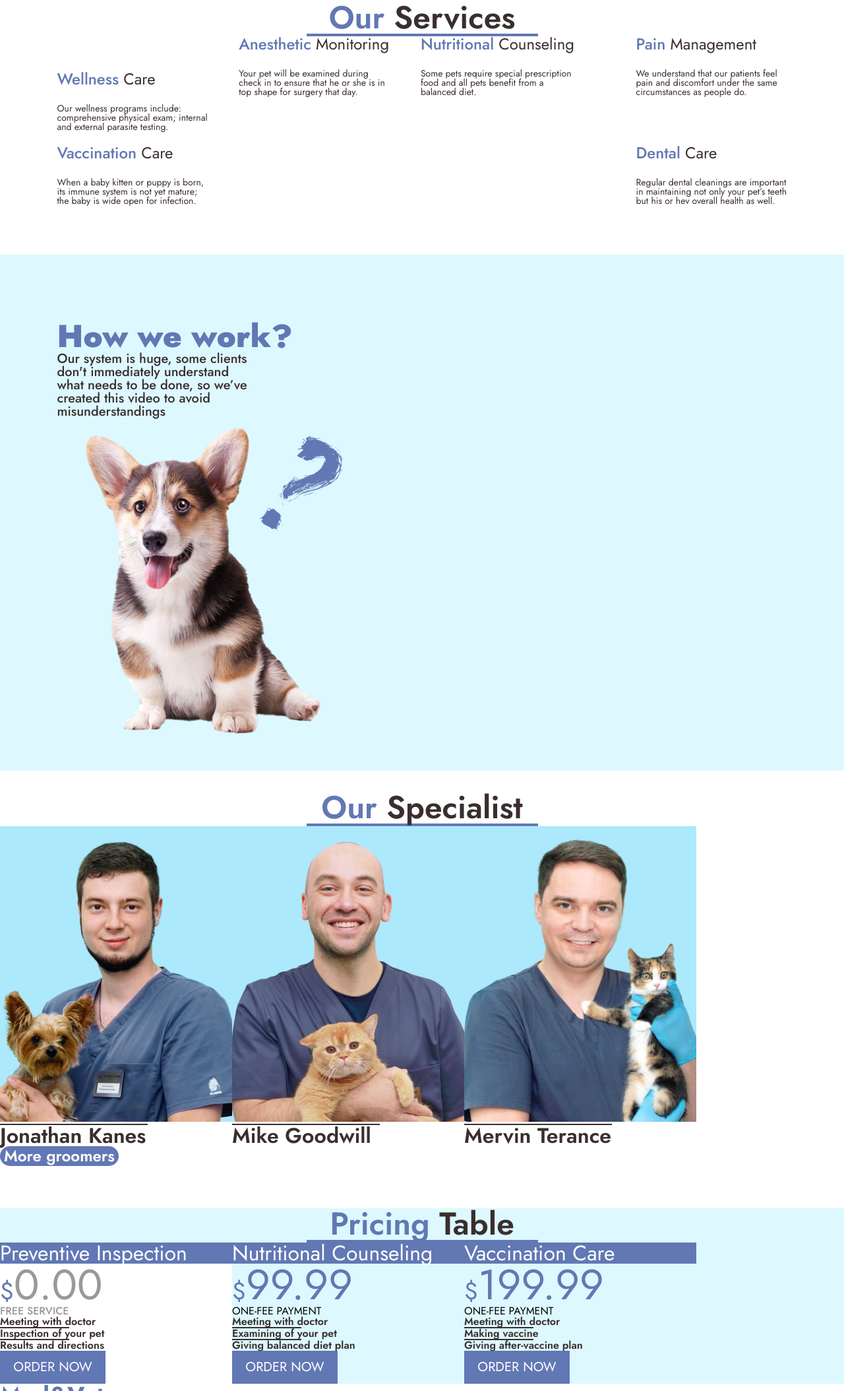
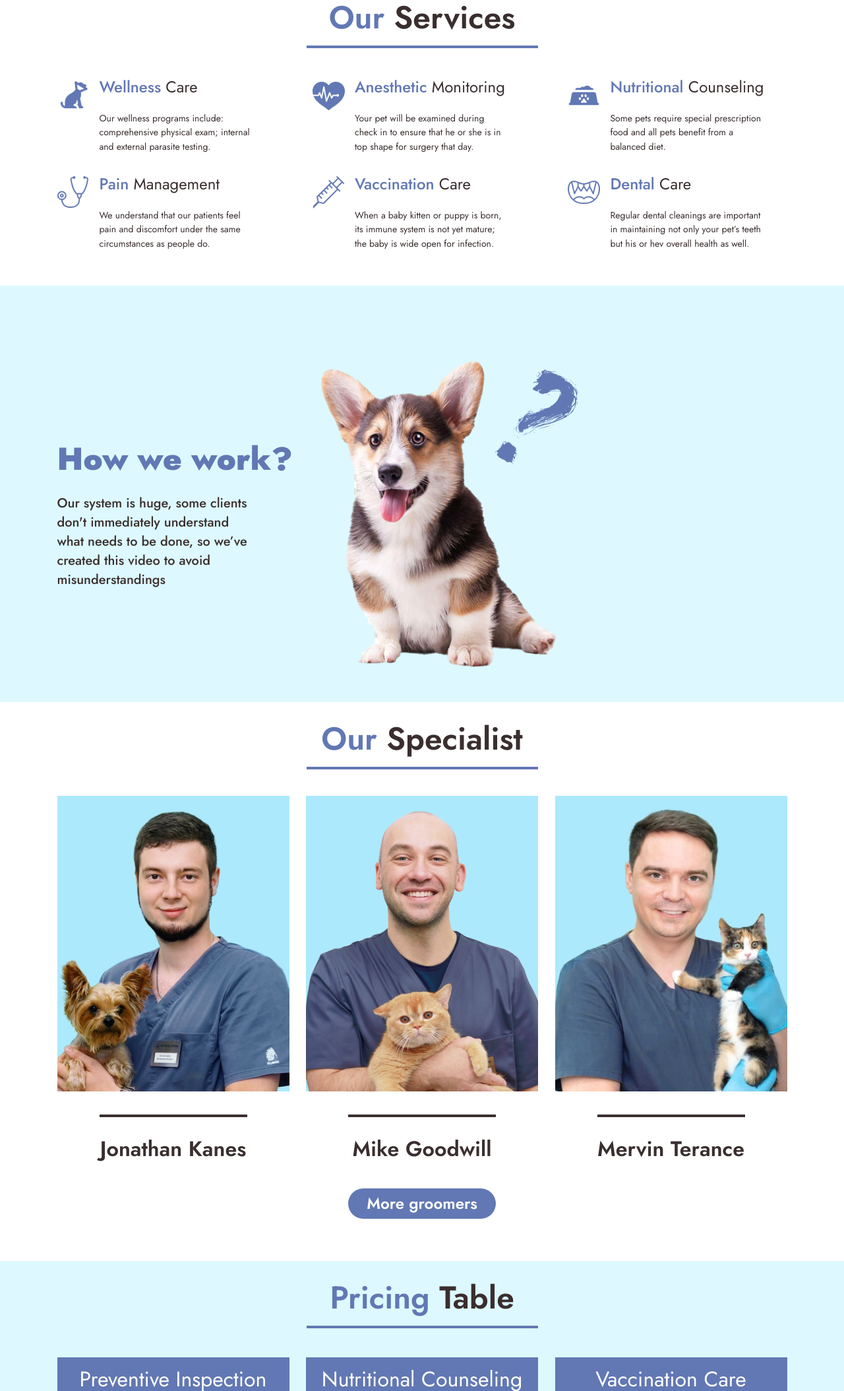
Before and after one commit to MychailoM/Med-pat, a plain HTML site: page index.html in a window 1280 px wide. Shown: the part 692-2800 px from the top of the page at 66% size. Drawn offline with nearby package versions, Linux system fonts and the light colour scheme.

Commit message:
почав роботу з флекс боксами

```diff
--- a/index.html
+++ b/index.html
@@ -1,16 +1,21 @@
 <!DOCTYPE html>
 <html lang="en">
+
 <head>
     <meta charset="UTF-8">
     <meta name="viewport" content="width=device-width, initial-scale=1.0">
     <title>Med&Vet</title>
     <link rel="preconnect" href="https://fonts.googleapis.com">
     <link rel="preconnect" href="https://fonts.gstatic.com" crossorigin>
-    <link href="https://fonts.googleapis.com/css2?family=Jost:wght@300;400;500;600;700;900&display=swap" rel="stylesheet">
+    <link href="https://fonts.googleapis.com/css2?family=Jost:wght@300;400;500;600;700;900&display=swap"
+        rel="stylesheet">
     <link rel="stylesheet" href="reset.css">
-    <link rel="stylesheet" href="https://cdnjs.cloudflare.com/ajax/libs/normalize/8.0.1/normalize.min.css" integrity="sha512-NhSC1YmyruXifcj/KFRWoC561YpHpc5Jtzgvbuzx5VozKpWvQ+4nXhPdFgmx8xqexRcpAglTj9sIBWINXa8x5w==" crossorigin="anonymous" referrerpolicy="no-referrer" />
+    <link rel="stylesheet" href="https://cdnjs.cloudflare.com/ajax/libs/normalize/8.0.1/normalize.min.css"
+        integrity="sha512-NhSC1YmyruXifcj/KFRWoC561YpHpc5Jtzgvbuzx5VozKpWvQ+4nXhPdFgmx8xqexRcpAglTj9sIBWINXa8x5w=="
+        crossorigin="anonymous" referrerpolicy="no-referrer" />
     <link rel="stylesheet" href="style.css">
 </head>
+
 <body>
     <!-- head -->
     <header class="header">
@@ -22,7 +27,7 @@
                 </div>
                 <nav class="header-nav">
                     <ul class="header-nav-list">
-                <li><a class="head-nav-element" href ="#">Services</a></li>
+                        <li><a class="head-nav-element" href="#">Services</a></li>
                         <li><a class="head-nav-element" href="#">Doctors</a></li>
                         <li><a class="head-nav-element" href="#">Benefits</a></li>
                         <li><a class="head-nav-element" href="#">Reviwes</a></li>
@@ -66,19 +71,21 @@
                 <div class="section-line"></div>
                 <ul class="servis-list">
                     <li class="servise-card">
-                    <div class="servis-title-wrap">
-                    <img class="servis-title-img" src="img/Dog-Cone.png" alt="rr">
+                            <img class="servis-title-photo" src="img/DogCone.png" alt="">
+                            <div class="servis-text-wrap">
                             <h2 class="servis-card-title">
                                 Wellness <span class="servis-card-span"> Care </span>
                             </h2>
-                </div>
                         <p class="servis-card-text">
                             Our wellness programs include:
                             comprehensive physical exam; internal
                             and external parasite testing.
                         </p>
+                    </div>
                     </li>
                     <li class="servise-card">
+                        <img class="servis-title-photo" src="img/Сердце.png" alt="">
+                        <div class="servis-text-wrap">
                         <h2 class="servis-card-title">
                             Anesthetic <span class="servis-card-span"> Monitoring </span>
                         </h2>
@@ -87,8 +94,11 @@
                             to ensure that he or she is in top shape
                             for surgery that day.
                         </p>
+                    </div>
                     </li>
                     <li class="servise-card">
+                        <img class="servis-title-photo" src="img/Миска.png" alt="">
+                        <div class="servis-text-wrap">
                         <h2 class="servis-card-title">
                             Nutritional <span class="servis-card-span"> Counseling </span>
                         </h2>
@@ -97,9 +107,11 @@
                             food and all pets benefit from a balanced
                             diet.
                         </p>
+                    </div>
                     </li>
-                <br>
                     <li class="servise-card">
+                        <img class="servis-title-photo" src="img/Стетоскоп.png" alt="">
+                        <div class="servis-text-wrap">
                         <h2 class="servis-card-title">
                             Pain <span class="servis-card-span"> Management </span>
                         </h2>
@@ -108,8 +120,11 @@
                             pain and discomfort under the same
                             circumstances as people do.
                         </p>
+                    </div>
                     </li>
                     <li class="servise-card">
+                        <img class="servis-title-photo" src="img/Шприц.png" alt="">
+                        <div class="servis-text-wrap">
                         <h2 class="servis-card-title">
                             Vaccination <span class="servis-card-span"> Care </span>
                         </h2>
@@ -118,8 +133,11 @@
                             immune system is not yet mature; the
                             baby is wide open for infection.
                         </p>
+                    </div>
                     </li>
                     <li class="servise-card">
+                        <img class="servis-title-photo" src="img/Клыки.png" alt="">
+                        <div class="servis-text-wrap">
                         <h2 class="servis-card-title">
                             Dental <span class="servis-card-span"> Care </span>
                         </h2>
@@ -128,13 +146,15 @@
                             maintaining not only your pet’s teeth but
                             his or hev overall health as well.
                         </p>
+                    </div>
                     </li>
                 </ul>
             </div>
         </section>
         <!-- how we work -->
         <section class="work">
-            <div class="container">
+            <div class="container work-wrap">
+                <div class="work-text-wrap">
                     <h2 class="work-title">
                         How we work?
                     </h2>
@@ -145,6 +165,7 @@
                         we’ve created this video to
                         avoid misunderstandings
                     </p>
+                </div>
                 <img class="corgi-img" src="img/Собака.png" alt="corgi">
             </div>
         </section>
@@ -152,35 +173,43 @@
         <!-- OurSpecialist -->
 
         <section class="specialist">
+            <div class="container">
                 <h2 class="section-name">
-                <span class="section-name-span">Our</span>  Specialist
+                    <span class="section-name-span">Our</span> Specialist
                 </h2>
                 <div class="section-line"></div>
                 <ul class="specialist-list">
                     <li class="specialist-card">
-                    <img class="specialist-card-img" src="img/2078c5001f607105bb5c73c1793968fb 1.png" alt="groomers">
+                        <img class="specialist-card-img" src="img/2078c5001f607105bb5c73c1793968fb 1.png"
+                            alt="groomers">
                         <div class="card-line"></div>
                         <h2 class="specialist-name">Jonathan Kanes</h2>
                     </li>
                     <li class="card-our-specialist">
-                    <img class="card-img" src="img/2e673bd5c5155c678d3c5e8b4314e7a7 1.png" alt="groomers">
+                        <img class="specialist-card-img" src="img/2e673bd5c5155c678d3c5e8b4314e7a7 1.png"
+                            alt="groomers">
                         <div class="card-line"></div>
                         <h2 class="specialist-name">Mike Goodwill</h2>
                     </li>
                     <li class="card-our-specialist">
-                    <img class="card-img" src="img/d55cbc144f53b9da42f5480c4c524cc7 1.png" alt="groomers">
+                        <img class="specialist-card-img" src="img/d55cbc144f53b9da42f5480c4c524cc7 1.png"
+                            alt="groomers">
                         <div class="card-line"></div>
                         <h2 class="specialist-name">Mervin Terance</h2>
 
                     </li>
                 </ul>
+                <div class="specialist-btn-wrap">
                     <button class="specialist-btn" type="button">More groomers</button>
+                </div>
+            </div>
         </section>
 
 
         <!-- prising table -->
 
         <section class="pricing">
+            <div class="container">
                 <h2 class="section-name"> <span class="section-name-span">Pricing</span> Table</h2>
                 <div class="section-line"></div>
 
@@ -194,33 +223,40 @@
                         <p class="reception-plan">Inspection of your pet</p>
                         <div class="price-card-line"></div>
                         <p class="reception-plan">Results and directions</p>
+                        <div class="pricing-btn-wrap">
                             <button class="price-card-button" type="button">ORDER NOW</button>
+                        </div>
                     </li>
 
-                <li class="card-prising-table">
+                    <li class="pricing-card">
                         <h3 class="services">Nutritional Counseling</h3>
-                    <h2 class="prices"><span class="price-span">$</span>99.99</h2>
-                    <h4 class="subtitle">ONE-FEE PAYMENT</h4>
+                        <h2 class="prices"><span class="prise-span">$</span>99.99</h2>
+                        <h4 class="price-subtitle">ONE-FEE PAYMENT</h4>
                         <p class="reception-plan">Meeting with doctor</p>
                         <div class="price-card-line"></div>
                         <p class="reception-plan">Examining of your pet</p>
                         <div class="price-card-line"></div>
                         <p class="reception-plan">Giving balanced diet plan</p>
+                        <div class="pricing-btn-wrap">
                             <button class="price-card-button" type="button">ORDER NOW</button>
+                        </div>
                     </li>
 
-                <li class="card-prising-table">
+                    <li class="pricing-card">
                         <h3 class="services">Vaccination Care</h3>
-                    <h2 class="prices"><span class="price-span">$</span>199.99</h2>
-                    <h4 class="subtitle">ONE-FEE PAYMENT</h4>
+                        <h2 class="prices"><span class="prise-span">$</span>199.99</h2>
+                        <h4 class="price-subtitle">ONE-FEE PAYMENT</h4>
                         <p class="reception-plan">Meeting with doctor</p>
                         <div class="price-card-line"></div>
                         <p class="reception-plan">Making vaccine</p>
                         <div class="price-card-line"></div>
                         <p class="reception-plan">Giving after-vaccine plan</p>
+                        <div class="pricing-btn-wrap">
                             <button class="price-card-button" type="button">ORDER NOW</button>
+                        </div>
                     </li>
                 </ul>
+            </div>
         </section>
     </main>
 
@@ -272,4 +308,5 @@
     </footer>
 
 </body>
+
 </html>
--- a/style.css
+++ b/style.css
@@ -1,9 +1,9 @@
 /* змінні */
-:root{
-    --text-color-2:#6278B4;
-    --main-text:#3A2E2E;
-    --foot-text-color:#FFF;
-    --add-information-color:#686868;
+:root {
+    --text-color-2: #6278B4;
+    --main-text: #3A2E2E;
+    --foot-text-color: #FFF;
+    --add-information-color: #686868;
     --header-and-section-bgcolor: #DDF9FF;
     --footer-bg-color: #535353;
     --prise-color: #999999;
@@ -13,14 +13,14 @@
 
 /* абсолютні стилі */
 
-body{
+body {
     font-family: 'Jost', sans-serif;
     box-sizing: border-box;
 }
 
 
 
-.container{
+.container {
     width: 1107px;
     margin: 0 auto;
     padding: 0 15px;
@@ -29,89 +29,87 @@ body{
 
 /* селектори класу */
 /* header */
-.header{
+.header {
     background-color: var(--header-and-section-bgcolor);
     padding-top: 35px;
     padding-bottom: 48px;
 }
 
-.nav-wrap{
+.nav-wrap {
     display: flex;
     align-items: center;
 }
 
-.logo-wrap{
+.logo-wrap {
     display: flex;
     align-items: center;
 }
 
-.sitename{
+.sitename {
     color: var(--text-color-2);
     font-size: 36px;
     font-weight: 700;
 
 }
 
-.header-nav-list{
+.header-nav-list {
     display: flex;
     width: 717px;
     margin-left: 193px;
 }
 
-.head-nav{
+.head-nav {}
 
-}
-
-.head-nav-element{
+.head-nav-element {
     color: var(--main-text);
     font-size: 24px;
     font-weight: 700;
     padding-right: 64px;
 }
 
-.header-content-wrap{
+.header-content-wrap {
     display: flex;
     margin-top: 90px;
 }
 
-.benefits-wrap{
+.benefits-wrap {
     display: flex;
     align-items: center;
 
 }
 
-.header-benefits{
+.header-benefits {
     color: var(--text-color-2);
     font-size: 24px;
     font-weight: 600;
 }
 
-.header-line{
+.header-line {
     width: 209px;
     height: 3px;
     background: #6278B4;
     margin-left: 11px;
 }
 
-.header-title{
+.header-title {
     color: var(--main-text);
     font-size: 48px;
     font-weight: 700;
     width: 562px;
 }
 
-.header-assurance{
+.header-assurance {
     color: var(--main-text);
     font-size: 20px;
     font-weight: 500;
     line-height: 30.6px;
 }
 
-.header-btn-wrap{
+.header-btn-wrap {
     margin-top: 32px;
 }
 
-.header-button{
+.header-button {
     padding: 16px 21px;
     border-radius: 30px;
     background: var(--text-color-2);
@@ -121,7 +119,7 @@ body{
     border: none;
 }
 
-.beagle{
+.beagle {
     width: 572.94px;
     height: 448px;
 }
@@ -130,122 +128,153 @@ body{
 
 /* our-services */
 
-.servis{
+.servis {
     padding-top: 24px;
     padding-bottom: 54px;
 }
 
-.section-name{
+.section-name {
     color: var(--main-text);
     font-size: 48px;
     font-weight: 600;
     text-align: center;
+    margin-bottom: 18px;
 }
 
-.section-name-span{
+.section-name-span {
     color: var(--text-color-2);
     font-size: 48px;
     font-weight: 600;
 }
 
-.our-servise-card{
-    display: inline-block;
+.servise-card {
+    width: 30%;
+    display: flex;
+}
+
+.servis-title-photo{
+    width: 49px;
+    height: 49px;
+    margin-right: 15px;
+}
+
+.servis-text-wrap{
 
 }
 
-.section-line{
+.section-line {
     width: 351px;
     height: 4px;
     background: var(--text-color-2);
-    margin-bottom: 53px;
     margin: 0 auto;
+
 }
 
-.servis-list{
+.servis-list {
     display: flex;
+    justify-content: space-between;
     flex-wrap: wrap;
-    justify-content: space-between;
+    gap: 35px;
+    align-items: center;
+    margin-top: 47px;
 }
 
-.servis-title-img{
+.servis-title-img {
     width: 50px;
     height: 50px;
 }
 
-.servis-card-title{
+.servis-card-title {
     color: var(--text-color-2);
     font-size: 24px;
     font-weight: 500;
     margin-bottom: 25px;
 }
 
-.servis-card-span{
+.servis-card-span {
     color: var(--main-text);
     font-size: 24px;
     font-weight: 400;
 }
 
-.servis-card-text{
+.servis-card-text {
     width: 229px;
     height: 63px;
     color: var(--main-text);
     font-size: 14px;
     font-weight: 400;
+    line-height: 21.42px;
 }
 
-.work{
+.work {
     background-color: var(--header-and-section-bgcolor);
     padding-top: 100px;
     padding-bottom: 32px;
 }
 
-.work-title{
+.work-wrap {
+    display: flex;
+    align-items: center;
+}
+
+.work-title {
     color: var(--text-color-2);
     font-size: 48px;
     font-weight: 900;
-
+    margin-bottom: 28px;
 }
 
-.work-text{
+.work-text {
     color: var(--main-text);
     font-size: 20px;
     font-weight: 500;
     width: 294px;
+    line-height: normal;
 }
 
-.corgi-img{
+.corgi-img {}
 
-}
-
-.specialist{
+.specialist {
     padding-top: 32px;
     padding-bottom: 64px;
 }
 
-.specialist-list{
+.specialist-list {
+    margin-top: 40px;
     display: flex;
+    justify-content: space-between;
 }
 
-.specialist-card{
+.specialist-card {}
 
+.specialist-card-img {
+    margin-bottom: 32px;
 }
 
-.specialist-card-img{}
-
-.card-line{
+.card-line {
     width: 224px;
-    height: 2px;
+    height: 4px;
     background: var(--main-text);
+    display: flex;
+    margin: 0 auto;
+    margin-bottom: 32px;
 }
 
-.specialist-name{
+.specialist-name {
     color: var(--main-text);
     font-size: 32px;
     font-weight: 600;
+    text-align: center;
 }
 
-.specialist-btn{
+.specialist-btn-wrap {
+    display: flex;
+    justify-content: center;
+    margin-top: 44px;
+}
 
+.specialist-btn {
+    padding: 9px 28px;
     border-radius: 25px;
     background: var(--text-color-2);
     font-size: 24px;
@@ -254,70 +283,96 @@ body{
     color: var(--foot-text-color);
 }
 
-.pricing{
+.pricing {
     background-color: var(--header-and-section-bgcolor);
+    padding-top: 32px;
+    padding-bottom: 32px;
 }
 
-.pricing-list{
+.pricing-list {
+    margin-top: 44px;
     display: flex;
+    justify-content: space-between;
 }
 
-.pricing-card{
+.pricing-card {
     background-color: var(--foot-text-color);
     width: 352px;
+    padding-bottom: 32px;
+
 }
 
-.services{
+.pricing-tytle-wrap {}
+
+.services {
     background-color: var(--text-color-2);
     font-size: 32px;
     font-weight: 400;
     width: 352px;
     color: var(--foot-text-color);
+    text-align: center;
+    padding: 17px 0;
 }
 
-.price{
+.price {
     color: var(--prise-color);
     font-size: 64px;
     font-weight: 400;
+    text-align: center;
+    padding-top: 32px;
 }
 
-.price-span{
+.price-span {
     color: var(--prise-color);
     font-size: 36px;
     font-weight: 400;
 }
 
-.prices{
-color: var(--text-color-2);
-font-size: 64px;
-font-weight: 400;
+.prices {
+    color: var(--text-color-2);
+    font-size: 64px;
+    font-weight: 400;
+    text-align: center;
+    padding-top: 32px;
 }
 
-.price-span{
+.prise-span {
     color: var(--text-color-2);
     font-size: 36px;
     font-weight: 400;
 }
 
-.price-subtitle{
+.price-subtitle {
     color: var(--prise-color);
     font-size: 16px;
     font-weight: 500;
+    text-align: center;
+    margin-bottom: 32px;
 }
 
-.reception-plan{
+.reception-plan {
     color: var(--main-text);
     font-size: 16px;
     font-weight: 600;
+    text-align: center;
+    margin-bottom: 16px;
 }
 
-.price-card-line{
+.price-card-line {
     width: 105px;
     height: 2px;
     background: var(--main-text);
+    margin: 0 auto;
+    margin-bottom: 16px;
 }
 
-.price-card-button{
+.pricing-btn-wrap {
+    display: flex;
+    justify-content: center;
+    margin-top: 68px;
+}
+
+.price-card-button {
     width: 160px;
     height: 50px;
     background: #6278B4;
```
Also changed, not shown: img/Dog-Cone.png (deleted), img/DogCone.png (added), img/Клыки.png (added), img/Миска.png (added), img/Сердце.png (added), img/Стетоскоп.png (added), img/Шприц.png (added). Lines whose indentation alone changed are shown as unchanged.
